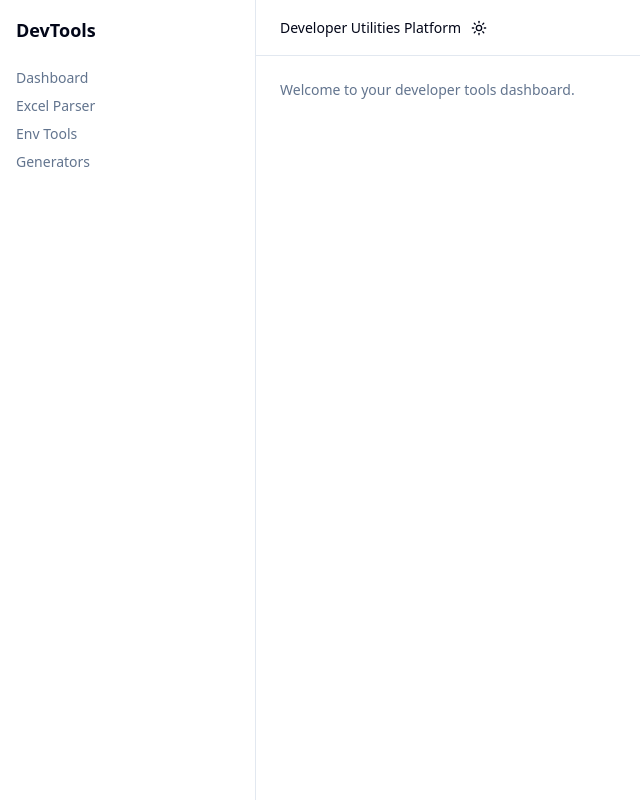
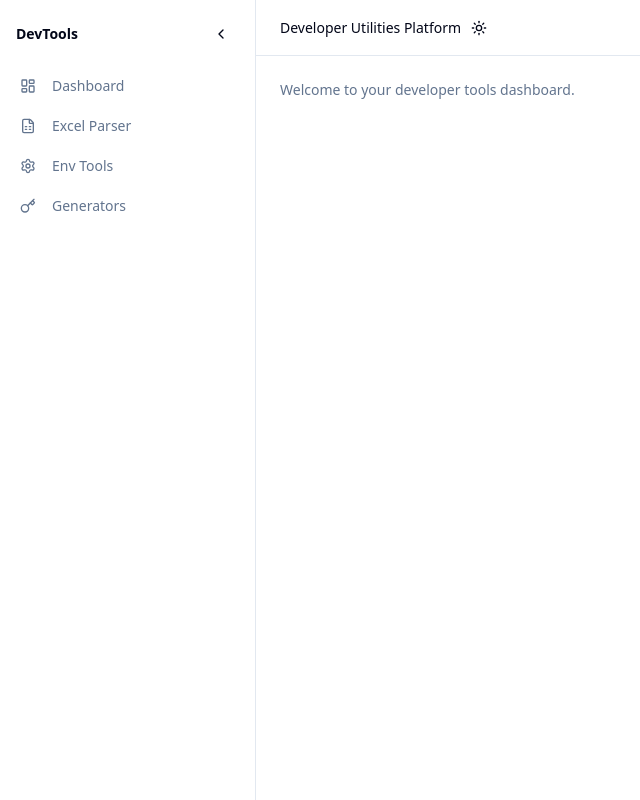
Before and after one commit to nabeelnaeem/devtools-dashboard, a Next.js app: page /dashboard in a window 1280 px wide. Shown: the whole page, without its empty margins (0-640 px from the left). Built offline with nearby package versions, Linux system fonts and the light colour scheme.

Commit message:
Made sidebar collapsable

```diff
--- a/components/layout/sidebar.tsx
+++ b/components/layout/sidebar.tsx
@@ -1,34 +1,60 @@
+"use client";
 import Link from "next/link";
+import {
+  LayoutDashboard,
+  FileSpreadsheet,
+  Settings,
+  Key,
+  ChevronLeft,
+  LucideIcon,
+} from "lucide-react";
+import { useState } from "react";
+import { Button } from "../ui/button";
 
-type Link = {
+type NavLink = {
   href: string;
-  name: string;
+  label: string;
   isActive: boolean;
+  icon: LucideIcon;
 };
 
 export default function Sidebar() {
-  const navLinks: Link[] = [
-    { href: "/dashboard", name: "Dashboard", isActive: true },
-    { href: "#a", name: "Excel Parser", isActive: false },
-    { href: "#b", name: "Env Tools", isActive: false },
-    { href: "#c", name: "Generators", isActive: false },
+  const navLinks: NavLink[] = [
+    { href: "/dashboard", label: "Dashboard", isActive: true, icon: LayoutDashboard },
+    { href: "#a", label: "Excel Parser", isActive: false, icon: FileSpreadsheet },
+    { href: "#b", label: "Env Tools", isActive: false, icon: Settings },
+    { href: "#c", label: "Generators", isActive: false, icon: Key },
   ];
 
+  const [collapsed, setCollapsed] = useState(false);
   return (
-    <aside className="w-64 border-r bg-background p-4">
-      <h2 className="mb-6 text-lg font-semibold">DevTools</h2>
-      <nav className="space-y-2">
+    <aside
+      className={`border-r bg-background transition-all duration-300
+        ${collapsed ? "w-16" : "w-64"}`}
+    >
+      <div className="flex items-center justify-between p-4">
+        {!collapsed && (
+          <span className="text-sm font-semibold" onClick={() => setCollapsed(!collapsed)}>
+            DevTools
+          </span>
+        )}
+        <Button variant="ghost" size="icon" onClick={() => setCollapsed(!collapsed)}>
+          <ChevronLeft
+            className={`h-4 w-4 transition-transform ${collapsed ? "rotate-180" : ""}`}
+          />
+        </Button>
+      </div>{" "}
+      <nav className="space-y-1 px-2">
         {navLinks.map((link) => (
           <Link
-            key={link.href}
+            key={link.label}
             href={link.href}
-            className={`block text-sm text-muted-foreground ${
-              link.isActive ? "hover:text-foreground" : "cursor-default"
-            }`}
+            className="flex items-center gap-3 rounded-md px-3 py-2 text-sm text-muted-foreground hover:bg-accent hover:text-foreground"
             aria-disabled={!link.isActive}
             tabIndex={link.isActive ? 0 : -1}
           >
-            {link.name}
+            <link.icon className="h-4 w-4 me-1" />
+            {!collapsed && <span>{link.label}</span>}
           </Link>
         ))}
       </nav>
```
